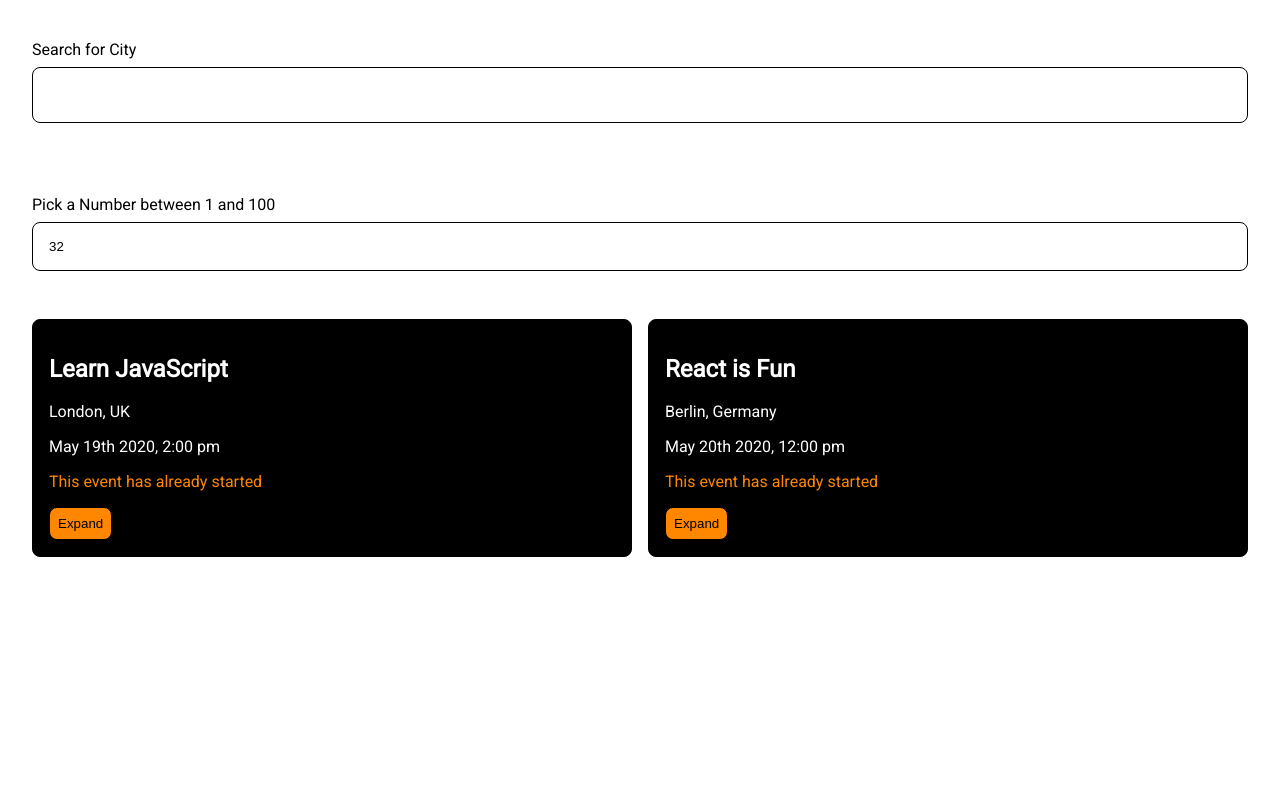
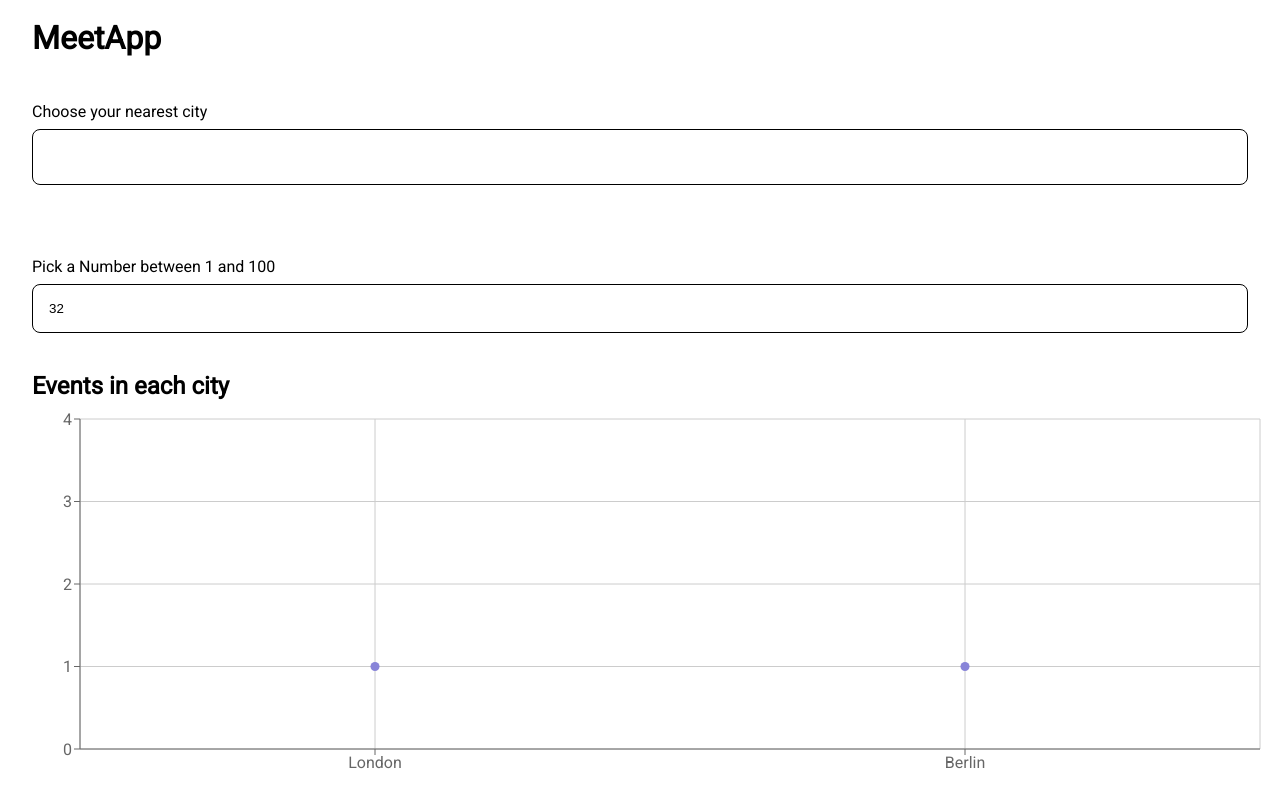
Before and after one commit to LetsCodeManh/MeetApp, a React (Create React App) app: page / in a window 1280 px wide. Shown: the top 800 px of the page. Built offline with nearby package versions, Linux system fonts and the light colour scheme; what atatus-spa would draw is missing.

Commit message:
Adding Recharts

```diff
--- a/src/App.js
+++ b/src/App.js
@@ -5,6 +5,15 @@ import NumberOfEvents from "./components/NumberOfEvents/NumberOfEvents";
 import EventList from "./components/EventList/EventList";
 
 import { checkToken, extractLocations, getEvents } from "./api";
+import {
+  CartesianGrid,
+  ResponsiveContainer,
+  Scatter,
+  ScatterChart,
+  Tooltip,
+  XAxis,
+  YAxis,
+} from "recharts";
 
 class App extends Component {
   state = {
@@ -95,6 +104,7 @@ class App extends Component {
 
     return (
       <div className="App">
+        <h1>MeetApp</h1>
         <CitySearch
           locations={locations}
           updateLocation={this.updateLocation}
@@ -103,6 +113,21 @@ class App extends Component {
           eventCount={eventCount}
           updateEventCount={this.updateEventCount}
         />
+        <h2>Events in each city</h2>
+        <ResponsiveContainer height={400}>
+          <ScatterChart margin={{ top: 20, right: 20, bottom: 20, left: 20 }}>
+            <CartesianGrid />
+            <XAxis type="category" dataKey="city" name="city" />
+            <YAxis
+              allowDecimals={false}
+              type="number"
+              dataKey="number"
+              name="number of events"
+            />
+            <Tooltip cursor={{ strokeDasharray: "3 3" }} />
+            <Scatter name="A school" data={this.getData()} fill="#8884d8" />
+          </ScatterChart>
+        </ResponsiveContainer>
         <EventList events={events} eventCount={eventCount} />
       </div>
     );
--- a/src/components/CitySearch/CitySearch.js
+++ b/src/components/CitySearch/CitySearch.js
@@ -45,7 +45,7 @@ class CitySearch extends Component {
     return (
       <div className="CitySearch">
         <InfoAlert text={this.state.infoText} />
-        <label htmlFor="city">Search for City</label>
+        <label htmlFor="city">Choose your nearest city</label>
         <input
           id="city"
           type="text"
--- a/src/index.css
+++ b/src/index.css
@@ -17,8 +17,8 @@ body {
   display: flex;
   flex-direction: column;
   padding-inline: 2rem;
-  margin-top: 2rem;
-  gap: .5rem;
+  margin-top: 1rem;
+  gap: 0.5rem;
   position: relative;
 }
 
@@ -56,7 +56,7 @@ body {
   padding-inline: 2rem;
   margin-top: 4.5rem;
   position: relative;
-  gap: .5rem;
+  gap: 0.5rem;
 }
 
 .eventCountInput {
@@ -74,7 +74,7 @@ body {
   grid-template-columns: 1fr;
   gap: 1rem;
   padding-inline: 2rem;
-  margin-top: .5rem;
+  margin-top: 0.5rem;
 }
 
 @media (min-width: 768px) {
@@ -94,10 +94,6 @@ body {
   padding: 1rem;
 }
 
-.display-none {
-  display: none;
-}
-
 .showSuggestions {
   display: block;
 }
@@ -106,10 +102,15 @@ h1,
 h2,
 h3 {
   line-height: 1.1;
+  padding-inline: 2rem;
+}
+
+h2 {
+  margin: 0;
 }
 
 .expand-collapse-buttons button {
-  background-color: #FF8700;
+  background-color: #ff8700;
   padding: 0.5rem;
   border: 1px solid black;
   border-radius: 0.5rem;
```
Also changed, not shown: src/components/Charts/SimpleScatterChart.js (added, +44 -0 lines).
